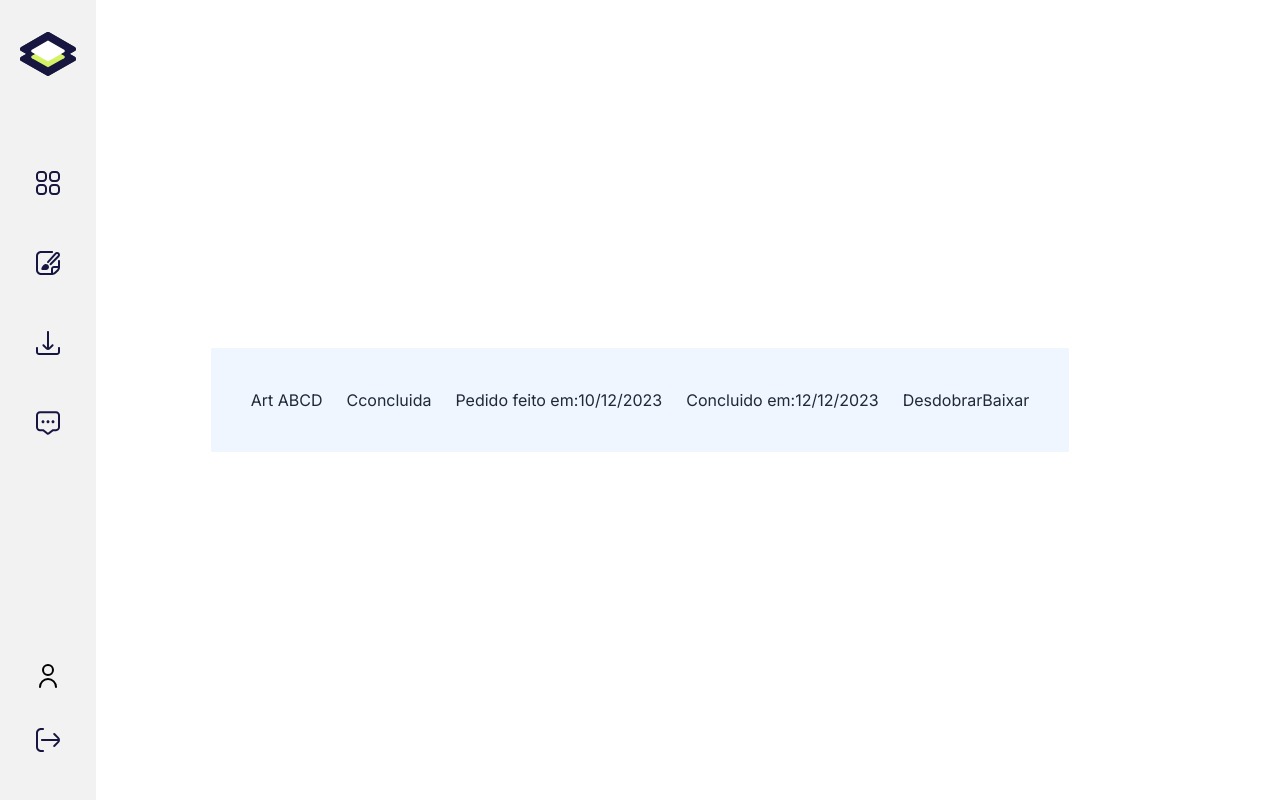
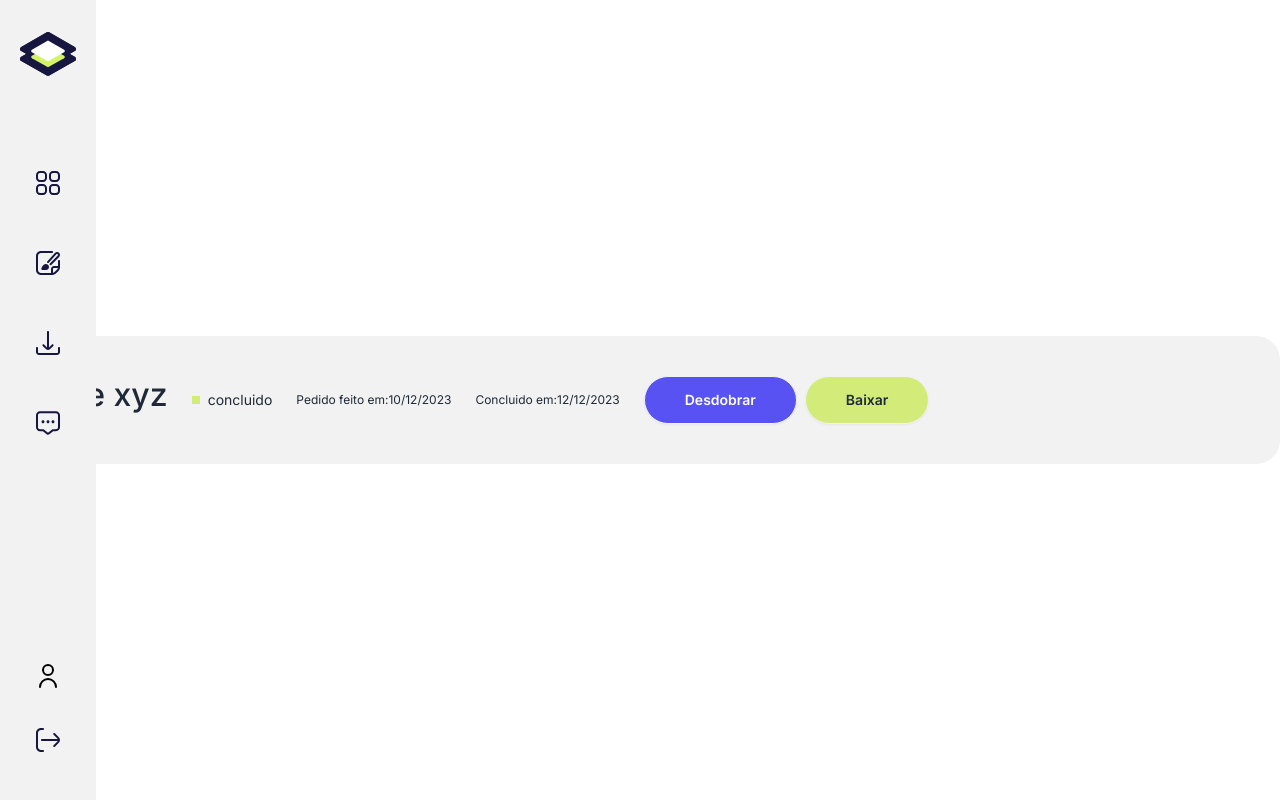
Before and after one commit to criates-design/criates, a Next.js app: page /downloads in a window 1280 px wide. Built offline with nearby package versions, Linux system fonts and the light colour scheme.

Commit message:
termina dowload

```diff
--- a/src/app/downloads/page.tsx
+++ b/src/app/downloads/page.tsx
@@ -9,9 +9,7 @@
       </div>
 
       <div className="flex flex-col justify-center items-center gap-4 h-[100vh] min-w-[100vw]">
-        <div>
-          <ArtDownload />
-        </div>
+          <ArtDownload status='concluido'/>
       </div>
     </div>
 
--- a/src/app/view/components/dashboard/ArtStatus.tsx
+++ b/src/app/view/components/dashboard/ArtStatus.tsx
@@ -1,6 +1,6 @@
 
 type ArtStatusComponentProps = {
-    status: 'em andamento' | 'concluido';
+    status: 'em andamento' | 'concluido'
 }
 
 export default function ArtStatusComponent(ArtStatusComponentProps: ArtStatusComponentProps) {
--- a/src/app/view/components/download/ArtDownload.tsx
+++ b/src/app/view/components/download/ArtDownload.tsx
@@ -1,22 +1,32 @@
-export default function ArtDownload() {
+type ArtDownloadProps = {
+    status: 'em andamento' | 'concluido'
+}
+export default function ArtDownload(props: ArtDownloadProps) {
+  const { status } = props
+
   return (
-    <div className='flex flex-row bg-blue-50 p-10 gap-6'>
-      <h1>Art ABCD</h1>
-      <div className='flex flex-row'>
-        <p>C</p>
-        <p>concluida</p>
+    <div className='flex flex-row bg-criatesGray p-10 gap-6 rounded-3xl w-full'>
+      <span className="text-2xl cursor-default font-medium">Arte xyz</span>
+      <div className='flex items-center'>
+        {status === 'em andamento' &&
+          <span className='bg-criatesPurple w-2 h-2'></span>
+        }
+        {status === 'concluido' &&
+          <span className='bg-criatesGreen w-2 h-2'></span>
+        }
+        <span className="text-sm ml-2">{status}</span>
       </div>
-      <div className='flex flex-row'>
-        <p>Pedido feito em:</p>
-        <p>10/12/2023</p>
+      <div className='flex flex-row items-center'>
+        <p className="text-xs">Pedido feito em:</p>
+        <p className="text-xs">10/12/2023</p>
       </div>
-      <div className='flex flex-row'>
-        <p>Concluido em:</p>
-        <p>12/12/2023</p>
+      <div className='flex flex-row items-center'>
+        <p className="text-xs">Concluido em:</p>
+        <p className="text-xs">12/12/2023</p>
       </div>
-      <div className='flex flex-row'>
-        <button>Desdobrar</button>
-        <button>Baixar</button>
+      <div className='flex flex-row gap-2'>
+        <span className="rounded-3xl btn bg-criatesPurple px-10 text-white">Desdobrar</span>
+        <span className="rounded-3xl btn bg-criatesGreen px-10">Baixar</span>
       </div>
     </div>
   )
```
